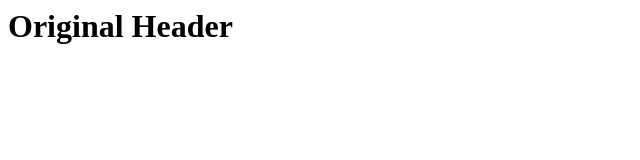
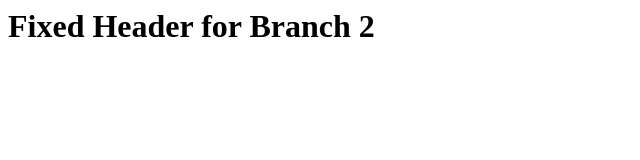
Before and after one commit to chitrayogesh-alt/assignment, a website: page index.html in a window 1280 px wide. Shown: the whole page, without its empty margins (0-640 px from the left). Drawn offline with Linux system fonts and the light colour scheme.

Commit message:
Fix header in header-fix branch

```diff
--- a/index.html
+++ b/index.html
@@ -1 +1 @@
-<h1>Original Header</h1>
+<h1>Fixed Header for Branch 2</h1>
```
